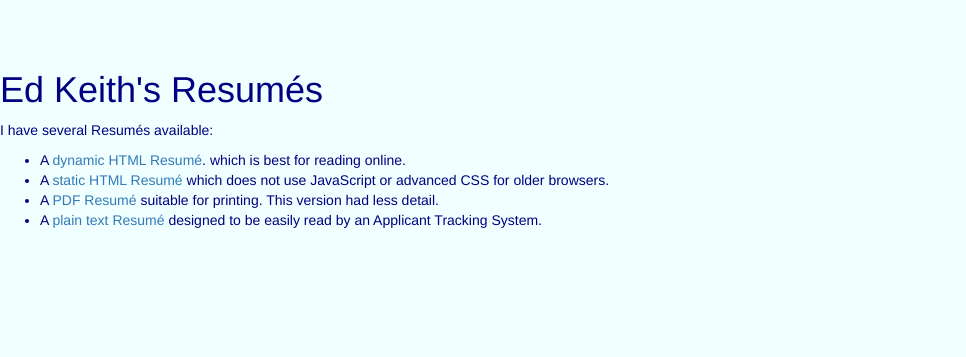
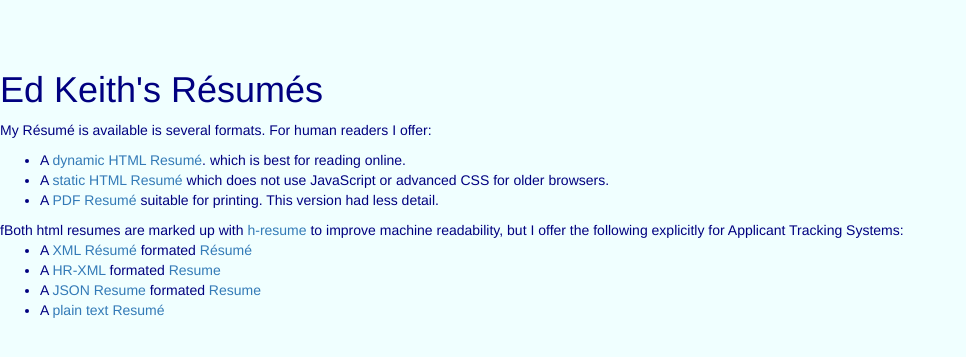
Before and after one commit to EdKeith/EdKeith.github.io, a Jekyll site: the page built from resumes.html, in a window 1280 px wide. Shown: the top 357 px of the page, without its empty margins (0-966 px from the left). Built offline with Jekyll 4.4.1, drawn with Linux system fonts in a browser that asks for light colours; nearby versions of some CDN libraries; library files that are not in the unit come from our copies.

```diff
--- a/_includes/rescontact.html
+++ b/_includes/rescontact.html
@@ -26,6 +26,10 @@
 	</a>
 	<br>
 	<span class="tel p-tel">1(781)641-2519</span>
-        <!-- p-key  cryptographic public key e.g. SSH or GPG  -->
     </address>
+        <!-- add github, linkedin and homepage,
+	    all with appropriate font awesome
+            the home page gets tagged with 'u-url' -->
+        <!-- I may add vimeo, with font awesome icon -->
+        <!-- 'p-key'  cryptographic public key e.g. SSH or GPG  -->
 </section>
--- a/resumes.html
+++ b/resumes.html
@@ -1,9 +1,10 @@
 ---
 layout: main
-title: Ed Keith's Resum&eacute;s
+title: Ed Keith's R&eacute;sum&eacute;s
 ---
 <h1>{{ page.title }}</h1>
-<p>I have several Resum&eacute;s available:
+<p>My R&eacute;sum&eacute; is available is several formats. For human readers
+I offer:
   <ul>
     <li>A <a href='edkres.html' target='_blank'>dynamic HTML Resum&eacute;</a>.
         which is best for reading online.</li>
@@ -13,7 +14,18 @@ title: Ed Keith's Resum&eacute;s
     <li>A <a href='https://www.dropbox.com/s/2q737pux9ljd7wo/EdKres.pdf?dl=0'
              target='_blank'>PDF Resum&eacute;</a> suitable for
 	printing. This version had less detail.</li>
-    <li>A <a href='#' target='_blank'>plain text Resum&eacute;</a> designed
-	to be easily read by an Applicant Tracking System.</li>
+  </ul>
+fBoth html resumes are marked up with <a
+href='http://microformats.org/wiki/h-resume' target='_blank'>h-resume</a>
+to improve machine readability, but I offer the following explicitly for
+ Applicant Tracking Systems:
+  <ul>
+    <li>A <a href='http://xmlresume.sourceforge.net/' target='_blank'>XML
+R&eacute;sum&eacute;</a> formated  <a href='#'
+target='_blank'>R&eacute;sum&eacute;</a></li>
+    <li>A <a href='http://www.hropenstandards.org'>HR-XML</a> formated <a href='#'>Resume</a></li>
+    <li>A <a href='https://jsonresume.org/' target='_blank'>JSON Resume</a>
+formated <a href='#' target-'_blank'>Resume</a></li>
+    <li>A <a href='#' target='_blank'>plain text Resum&eacute;</a></li>
   </ul>
 </p>
```
Also changed, not shown: _data/moocs.yml (+16 -0 lines), _employment/sec.md (+1 -0 lines).
